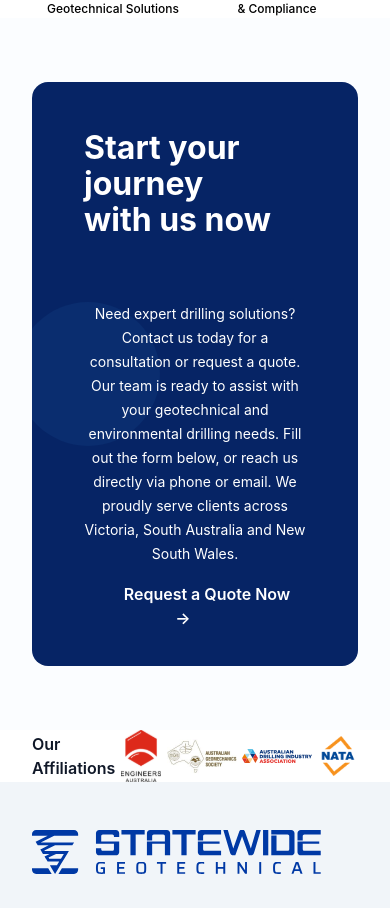
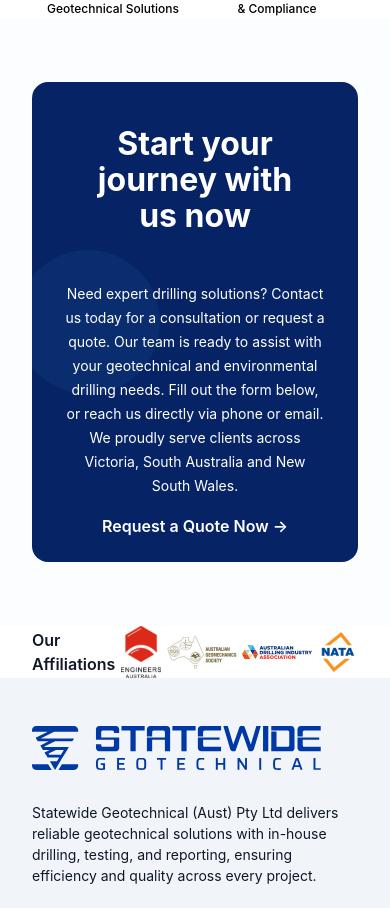
Before and after one commit to tharanga-madurapperuma/statewide-geotechnical_construction-site, a React (Vite) app: page / in a window 390 px wide. Shown: the part 3465-4373 px from the top of the page. Built offline with nearby package versions, Linux system fonts and the light colour scheme.

Commit message:
responsiveness updated

```diff
--- a/src/components/callbox/Callbox.jsx
+++ b/src/components/callbox/Callbox.jsx
@@ -11,15 +11,15 @@ const CTAComponent = () => {
       ></div>
 
             {/* Left section */}
-      <div className="flex py-2 text-left my-6 px-[36px] md:pl-[55px]">
+            <div className="flex flex-col md:w-[400px] lg:w-[500px] xl:w-[600px] py-1 text-center md:text-left my-6 px-[30px] lg:mr-[10px]">
               <h1 className="text-[32px] sm:text-[36px] md:text-[45px] lg:text-[58px] leading-[36px] sm:leading-[46px] md:leading-[68px] font-bold">
-          Start your journey <br />
-          with us now
+                Start your journey with us now
               </h1>
             </div>
 
+
             {/* Right section */}
-      <div className="mt-3 py-5 flex-1 text-center md:text-left px-[36px] md:pr-40">
+            <div className="mt-3 py-2 md:py-5 flex-1 text-center md:text-left px-[16px]">
               <p className="text-sm sm:text-base md:text-lg leading-6 sm:leading-7 mb-4 md:mb-3">
                 Need expert drilling solutions? Contact us today for a consultation or
                 request a quote. Our team is ready to assist with your geotechnical
@@ -32,6 +32,7 @@ const CTAComponent = () => {
               </a>
               </Link>
             </div>
+
     </div>
   );
 };
```
Lines whose indentation alone changed are shown as unchanged.
